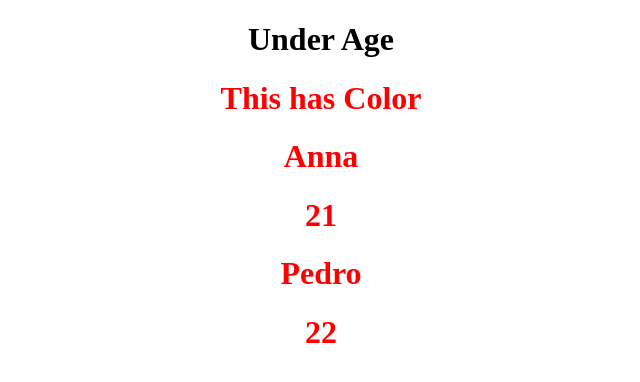
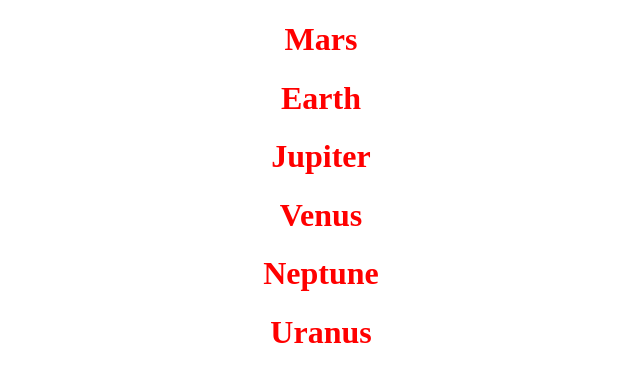
Before and after one commit to khalaeva/learn-react, a React (Create React App) app: page / in a window 1280 px wide. Shown: the top 382 px of the page, without its empty margins (319-959 px from the left). Built offline with nearby package versions, Linux system fonts and the light colour scheme.

Commit message:
working with lists

```diff
--- a/src/App.js
+++ b/src/App.js
@@ -1,38 +1,24 @@
 import './App.css';
-
+import { User } from './User';
 function App() {
-  const age = 15
-  const isGreen = false
+  const planets = [
+    { name: "Mars", isGasPlanet: false },
+    { name: "Earth", isGasPlanet: false },
+    { name: "Jupiter", isGasPlanet: true },
+    { name: "Venus", isGasPlanet: false },
+    { name: "Neptune", isGasPlanet: true },
+    { name: "Uranus", isGasPlanet: true },
+  ];
 
   return (
-  <div className="App">
-    {age >= 18 ? <h1>Over Age</h1> : <h1>Under Age</h1>}
-    <h1 style={{color: isGreen ? "green" : "red"}}>This has Color</h1>
-
-    {isGreen && <button>Button</button>}
-
-    <User name="Anna" age={21}/>
-    <User name="Pedro" age={22}/>
-  </div>
-  );
+    <div className='App'>
+      {planets.map((planet, i) => {
+        return <User name={planet.name} isGasPlanet={planet.isGasPlanet}/>
+      })}
+    </div>
+  )
 }
 
-const User = (props) => {
-  return (
-    <div className='name'>
-      <h1>{props.name}</h1>
-      <h1>{props.age}</h1>
-    </div>
-  );
-}
-
-// const getName = () => { - js func
-//   return "Anna"
-// }
-
-// const GetNameComponent = () => { - react comp
-//   return <h1>Anna</h1>
-// }
 
 
 export default App;
--- /dev/null
+++ b/src/User.js
@@ -0,0 +1,7 @@
+export const User = (props) => {
+    return (
+        <div className="name">
+            <h1>{props.name} {props.isGasPlanet}</h1>
+        </div>
+    )
+}
```
